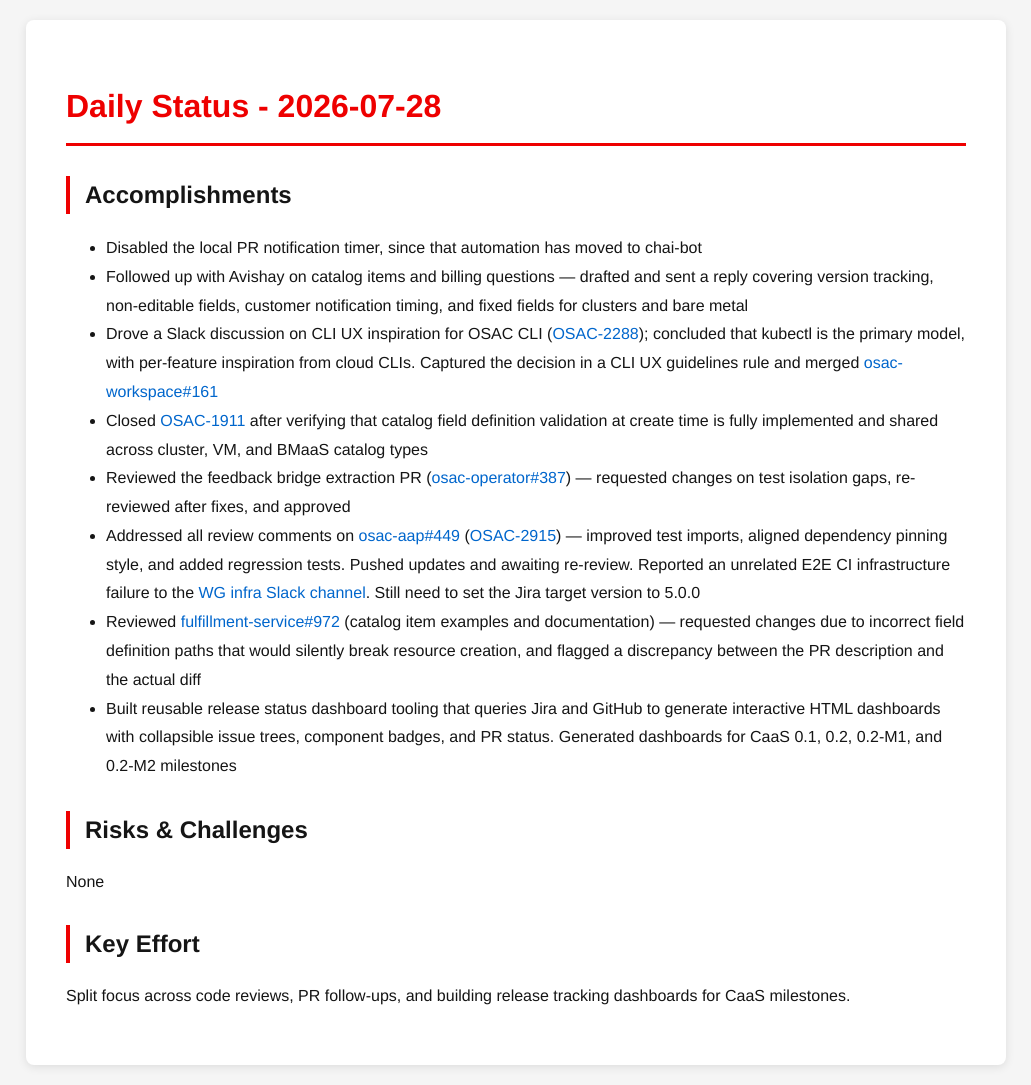
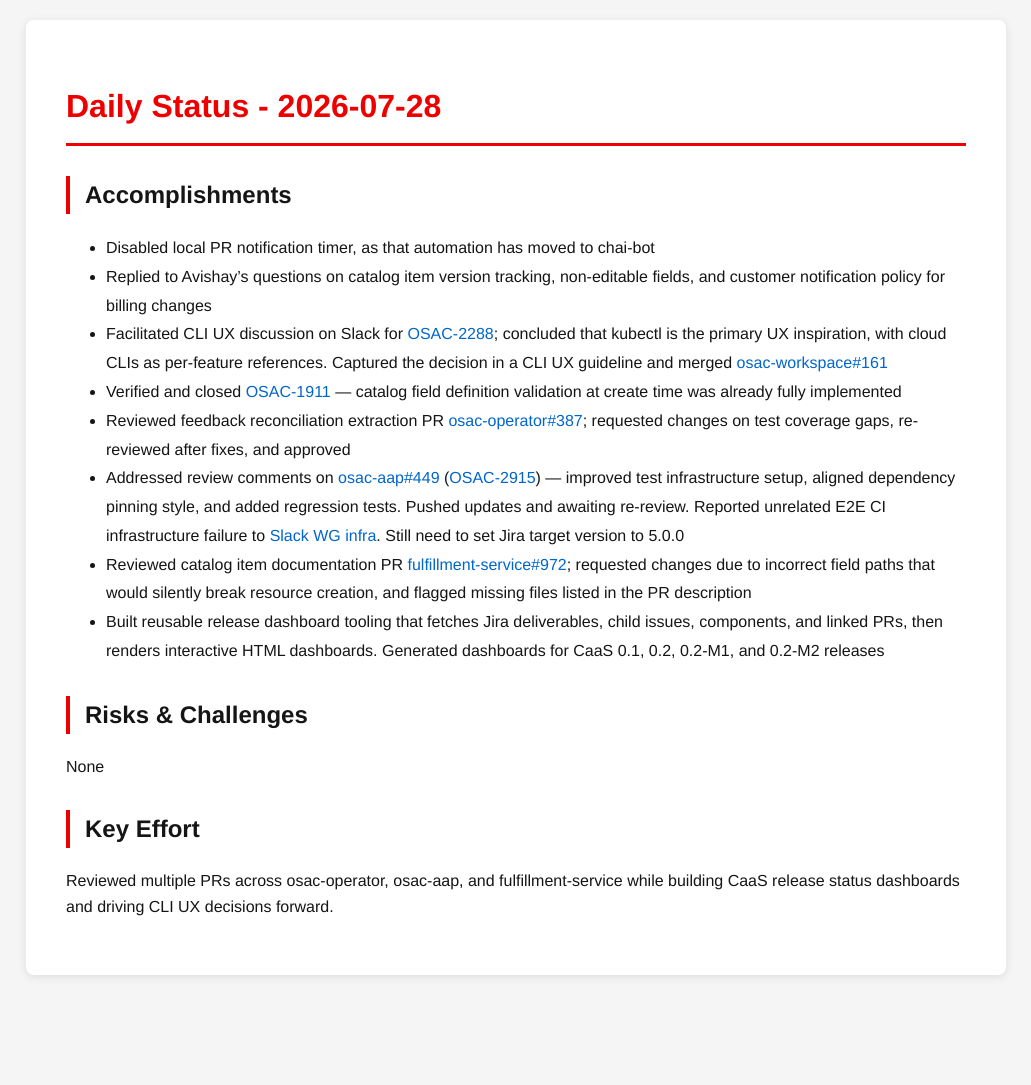
Before and after one commit to tzvatot/daily-status, a Jekyll site: the page built from 2026-07-28.md, in a window 1280 px wide. Shown: the whole page, without its empty margins (124-1155 px from the left). Built offline with Jekyll 4.4.1, drawn with Linux system fonts in a browser that asks for light colours; after the commit the page ends 995 px from its top, so only the background shows below that.

Commit message:
Daily status update - 2026-07-28

```diff
--- a/2026-07-28.md
+++ b/2026-07-28.md
@@ -7,17 +7,17 @@
 # Daily Status - 2026-07-28
 
 ## Accomplishments
-- Disabled the local PR notification timer, since that automation has moved to chai-bot
-- Followed up with Avishay on catalog items and billing questions — drafted and sent a reply covering version tracking, non-editable fields, customer notification timing, and fixed fields for clusters and bare metal
-- Drove a Slack discussion on CLI UX inspiration for OSAC CLI ([OSAC-2288](https://redhat.atlassian.net/browse/OSAC-2288)); concluded that kubectl is the primary model, with per-feature inspiration from cloud CLIs. Captured the decision in a CLI UX guidelines rule and merged [osac-workspace#161](https://github.com/osac-project/osac-workspace/pull/161)
-- Closed [OSAC-1911](https://redhat.atlassian.net/browse/OSAC-1911) after verifying that catalog field definition validation at create time is fully implemented and shared across cluster, VM, and BMaaS catalog types
-- Reviewed the feedback bridge extraction PR ([osac-operator#387](https://github.com/osac-project/osac-operator/pull/387)) — requested changes on test isolation gaps, re-reviewed after fixes, and approved
-- Addressed all review comments on [osac-aap#449](https://github.com/osac-project/osac-aap/pull/449) ([OSAC-2915](https://redhat.atlassian.net/browse/OSAC-2915)) — improved test imports, aligned dependency pinning style, and added regression tests. Pushed updates and awaiting re-review. Reported an unrelated E2E CI infrastructure failure to the [WG infra Slack channel](https://redhat-internal.slack.com/archives/C0B8KR3HK16/p1785243429382689). Still need to set the Jira target version to 5.0.0
-- Reviewed [fulfillment-service#972](https://github.com/osac-project/fulfillment-service/pull/972) (catalog item examples and documentation) — requested changes due to incorrect field definition paths that would silently break resource creation, and flagged a discrepancy between the PR description and the actual diff
-- Built reusable release status dashboard tooling that queries Jira and GitHub to generate interactive HTML dashboards with collapsible issue trees, component badges, and PR status. Generated dashboards for CaaS 0.1, 0.2, 0.2-M1, and 0.2-M2 milestones
+- Disabled local PR notification timer, as that automation has moved to chai-bot
+- Replied to Avishay's questions on catalog item version tracking, non-editable fields, and customer notification policy for billing changes
+- Facilitated CLI UX discussion on Slack for [OSAC-2288](https://redhat.atlassian.net/browse/OSAC-2288); concluded that kubectl is the primary UX inspiration, with cloud CLIs as per-feature references. Captured the decision in a CLI UX guideline and merged [osac-workspace#161](https://github.com/osac-project/osac-workspace/pull/161)
+- Verified and closed [OSAC-1911](https://redhat.atlassian.net/browse/OSAC-1911) — catalog field definition validation at create time was already fully implemented
+- Reviewed feedback reconciliation extraction PR [osac-operator#387](https://github.com/osac-project/osac-operator/pull/387); requested changes on test coverage gaps, re-reviewed after fixes, and approved
+- Addressed review comments on [osac-aap#449](https://github.com/osac-project/osac-aap/pull/449) ([OSAC-2915](https://redhat.atlassian.net/browse/OSAC-2915)) — improved test infrastructure setup, aligned dependency pinning style, and added regression tests. Pushed updates and awaiting re-review. Reported unrelated E2E CI infrastructure failure to [Slack WG infra](https://redhat-internal.slack.com/archives/C0B8KR3HK16/p1785243429382689). Still need to set Jira target version to 5.0.0
+- Reviewed catalog item documentation PR [fulfillment-service#972](https://github.com/osac-project/fulfillment-service/pull/972); requested changes due to incorrect field paths that would silently break resource creation, and flagged missing files listed in the PR description
+- Built reusable release dashboard tooling that fetches Jira deliverables, child issues, components, and linked PRs, then renders interactive HTML dashboards. Generated dashboards for CaaS 0.1, 0.2, 0.2-M1, and 0.2-M2 releases
 
 ## Risks & Challenges
 None
 
 ## Key Effort
-Split focus across code reviews, PR follow-ups, and building release tracking dashboards for CaaS milestones.
+Reviewed multiple PRs across osac-operator, osac-aap, and fulfillment-service while building CaaS release status dashboards and driving CLI UX decisions forward.
```
